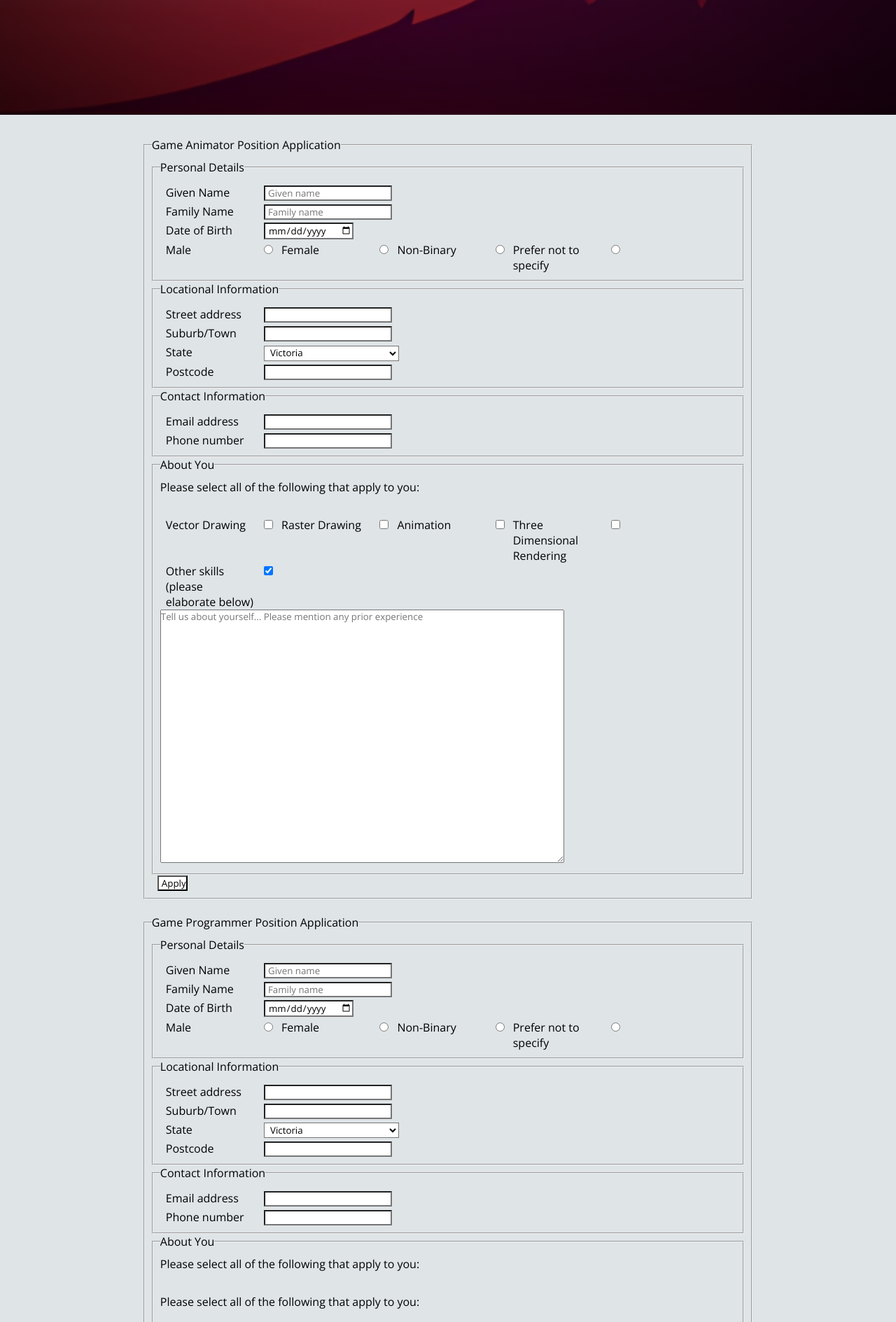
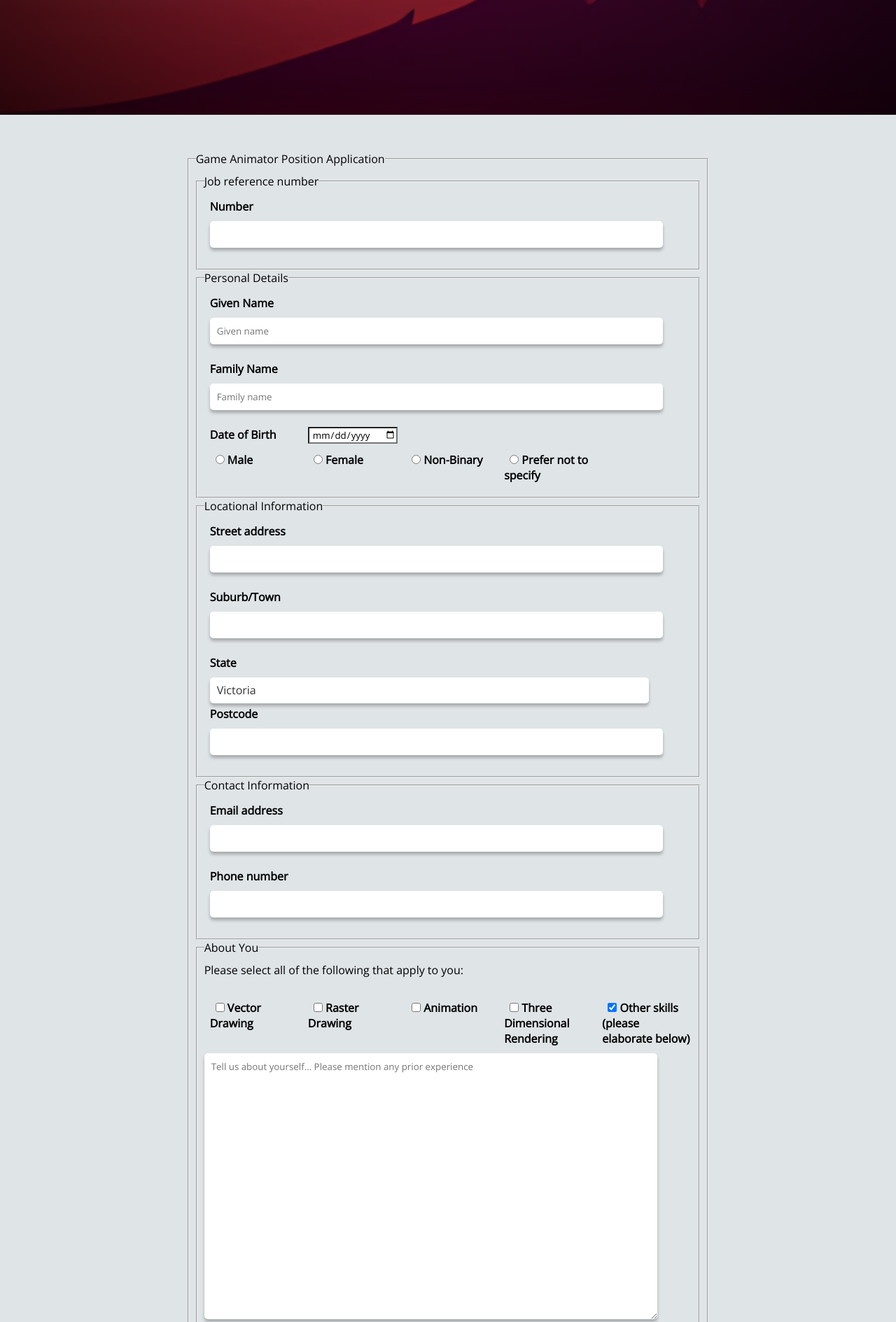
Before and after one commit to achuchuva/samurai-kamikaze-pilots, a PHP site: page /apply.html in a window 1280 px wide. Shown: the part 652-2541 px from the top of the page at 70% size. Run offline with PHP 8.4, Linux system fonts and the light colour scheme.

Commit message:
Restyling apply html

```diff
--- a/apply.html
+++ b/apply.html
@@ -61,36 +61,51 @@
                     <legend>Game Animator Position Application</legend>
                     <!-- reference number 5 alphanum-->
                     <fieldset>
+                        <legend>Job reference number</legend>
+                        <section class="form-section">
+                            <label for="reference-number">Number</label>
+                            <input type="number" name="reference-number" id="reference-number" pattern[0-9]{5} required>
+                        </section>
+                    </fieldset>
+                    <fieldset>
                         <!-- personal info -->
                         <legend>Personal Details</legend>
                         <!-- First text r -->
-                        <section class="formSection">
+                        <section class="form-section">
                             <label for="givenName">Given Name</label>
-                            <input name="givenName" id="givenName" type="text" placeholder="Given name" required="required">
+                            <input name="givenName" id="givenName" type="text" placeholder="Given name" required>
                         </section>
                         <!-- Last text r -->
-                        <section class="formSection">
+                        <section class="form-section">
                             <label for="familyName">Family Name</label>
-                            <input name="familyName" id="familyName" type="text" placeholder="Family name" required="required">
+                            <input name="familyName" id="familyName" type="text" placeholder="Family name" required>
                             <br>
                         </section>
                         <!-- DOB date r -->
                         <!-- Add DOB validation? for reference -> https://developer.mozilla.org/en-US/docs/Web/HTML/Element/input/date -->
-                        <section class="formSection">
+                        <section class="form-section">
                             <label for="birthdate">Date of Birth</label>
-                            <input name="birthdate" id="birthdate" type="date" required="required">
+                            <input name="birthdate" id="birthdate" type="date" required>
                             <br>
                         </section>
                         <!-- gender radio r -->
-                        <section class="formSection">
-                            <label for="male" class="gender">Male</label>
-                            <input type="radio" name="gender" id="male" value="Male" required="required">
-                            <label for="female" class="gender">Female</label>
+                        <section class="form-section">
+                            <label for="male" class="gender">
+                                <input type="radio" name="gender" id="male" value="Male" required>
+                                Male
+                            </label>
+                            <label for="female" class="gender">
                                 <input type="radio" name="gender" id="female" value="Female">
-                            <label for="nonbinary" class="gender">Non-Binary</label>
+                                Female
+                            </label>
+                            <label for="nonbinary" class="gender">
                                 <input type="radio" name="gender" id="nonbinary" value="Non-Binary">
-                            <label for="other" class="gender">Prefer not to specify</label>
+                                Non-Binary
+                            </label>
+                            <label for="other" class="gender">
                                 <input type="radio" name="gender" id="other" value="Other">
+                                Prefer not to specify
+                            </label>
                             <br>
                         </section>
                     </fieldset>
@@ -98,21 +113,21 @@
                         <legend>Locational Information</legend>
                         <!-- address info -->
                         <!-- street address text r -->
-                        <section class="formSection">
+                        <section class="form-section">
                             <label for="street">Street address</label>
-                            <input type="text" name="street" id="street" required="required">
+                            <input type="text" name="street" id="street" required>
                             <br>
                         </section>
                         <!-- suburb/town text r -->
-                        <section class="formSection">
+                        <section class="form-section">
                             <label for="suburb">Suburb/Town</label>
-                            <input type="text" name="suburb" id="suburb" required="required">
+                            <input type="text" name="suburb" id="suburb" required>
                             <br>
                         </section>
                         <!-- state dropdown r -->
-                        <section class="formSection">
+                        <section class="form-section">
                             <label for="state">State</label>
-                            <select id="state" name="state" required="required">
+                            <select id="state" name="state" required>
                                 <option value="vic">Victoria</option>
                                 <option value="nsw">New South Whales</option>
                                 <option value="tas">Tasmania</option>
@@ -124,24 +139,24 @@
                             <br>
                         </section>
                         <!-- postcode number r -->
-                        <section class="formSection">
+                        <section class="form-section">
                             <label for="postcode">Postcode</label>
-                            <input type="number" name="postcode" id="postcode" pattern[0-9]{4} required="required">
+                            <input type="number" name="postcode" id="postcode" pattern[0-9]{4} required>
                         </section>
                     </fieldset>
                     <fieldset>
                         <legend>Contact Information</legend>
                         <!-- contact info -->
                         <!-- email addess email r -->
-                        <section class="formSection">
+                        <section class="form-section">
                             <label for="email">Email address</label>
-                            <input type="email" name="email" id="email" required="required">
+                            <input type="email" name="email" id="email" required>
                             <br>
                         </section>
                         <!-- phone number r -->
-                        <section class="formSection">
+                        <section class="form-section">
                             <label for="phoneNum">Phone number</label>
-                            <input type="text" name="phoneNum" id="phoneNum" pattern[0-9] required="required">
+                            <input type="text" name="phoneNum" id="phoneNum" pattern[0-9] required>
                         </section>
                     </fieldset>
                     <fieldset>
@@ -150,19 +165,28 @@
                         <p>Please select all of the following that apply to you:</p>
                         <br>
                         <!-- checkbox inputs checkbox r -->
-                        <label for="vector">Vector Drawing</label>
+                        <label for="vector">
                             <input type="checkbox" name="skills" id="vector">
-                        <label for="raster">Raster Drawing</label>
+                            Vector Drawing
+                        </label>
+                        <label for="raster">
                             <input type="checkbox" name="skills" id="raster">
-                        <label for="animation">Animation</label>
+                            Raster Drawing
+                        </label>
+                        <label for="animation">
                             <input type="checkbox" name="skills" id="animation">
-                        <label for="render">Three Dimensional Rendering</label>
+                            Animation
+                        </label>
+                        <label for="render">
                             <input type="checkbox" name="skills" id="render">
+                            Three Dimensional Rendering
+                        </label>
 
                         <!-- other skills checkbox -->
-                        <br>
-                        <label for="otherskills">Other skills (please elaborate below)</label>
+                        <label for="otherskills">
                             <input type="checkbox" name="skills" id="otherskills" checked>
+                            Other skills (please elaborate below)
+                        </label>
                         <!-- other skills textarea -->
                         <br>
                         <textarea rows="20" cols="70" name="skillsText"
@@ -183,36 +207,51 @@
                     <legend>Game Programmer Position Application</legend>
                     <!-- reference number 5 alphanum-->
                     <fieldset>
+                        <legend>Job reference number</legend>
+                        <section class="form-section">
+                            <label for="reference-number">Number</label>
+                            <input type="number" name="reference-number" id="reference-number" pattern[0-9]{5} required>
+                        </section>
+                    </fieldset>
+                    <fieldset>
                         <!-- personal info -->
                         <legend>Personal Details</legend>
                         <!-- First text r -->
-                        <section class="formSection">
+                        <section class="form-section">
                             <label for="givenName">Given Name</label>
-                            <input name="givenName" id="givenName" type="text" placeholder="Given name" required="required">
+                            <input name="givenName" id="givenName" type="text" placeholder="Given name" required>
                         </section>
                         <!-- Last text r -->
-                        <section class="formSection">
+                        <section class="form-section">
                             <label for="familyName">Family Name</label>
-                            <input name="familyName" id="familyName" type="text" placeholder="Family name" required="required">
+                            <input name="familyName" id="familyName" type="text" placeholder="Family name" required>
                             <br>
                         </section>
                         <!-- DOB date r -->
                         <!-- Add DOB validation? for reference -> https://developer.mozilla.org/en-US/docs/Web/HTML/Element/input/date -->
-                        <section class="formSection">
+                        <section class="form-section">
                             <label for="birthdate">Date of Birth</label>
-                            <input name="birthdate" id="birthdate" type="date" required="required">
+                            <input name="birthdate" id="birthdate" type="date" required>
                             <br>
                         </section>
                         <!-- gender radio r -->
-                        <section class="formSection">
-                            <label for="male" class="gender">Male</label>
-                            <input type="radio" name="gender" id="male" value="Male" required="required">
-                            <label for="female" class="gender">Female</label>
+                        <section class="form-section">
+                            <label for="male" class="gender">
+                                <input type="radio" name="gender" id="male" value="Male" required>
+                                Male
+                            </label>
+                            <label for="female" class="gender">
                                 <input type="radio" name="gender" id="female" value="Female">
-                            <label for="nonbinary" class="gender">Non-Binary</label>
+                                Female
+                            </label>
+                            <label for="nonbinary" class="gender">
                                 <input type="radio" name="gender" id="nonbinary" value="Non-Binary">
-                            <label for="other" class="gender">Prefer not to specify</label>
+                                Non-Binary
+                            </label>
+                            <label for="other" class="gender">
                                 <input type="radio" name="gender" id="other" value="Other">
+                                Prefer not to specify
+                            </label>
                             <br>
                         </section>
                     </fieldset>
@@ -220,21 +259,21 @@
                         <legend>Locational Information</legend>
                         <!-- address info -->
                         <!-- street address text r -->
-                        <section class="formSection">
+                        <section class="form-section">
                             <label for="street">Street address</label>
-                            <input type="text" name="street" id="street" required="required">
+                            <input type="text" name="street" id="street" required>
                             <br>
                         </section>
                         <!-- suburb/town text r -->
-                        <section class="formSection">
+                        <section class="form-section">
                             <label for="suburb">Suburb/Town</label>
-                            <input type="text" name="suburb" id="suburb" required="required">
+                            <input type="text" name="suburb" id="suburb" required>
                             <br>
                         </section>
                         <!-- state dropdown r -->
-                        <section class="formSection">
+                        <section class="form-section">
                             <label for="state">State</label>
-                            <select id="state" name="state" required="required">
+                            <select id="state" name="state" required>
                                 <option value="vic">Victoria</option>
                                 <option value="nsw">New South Whales</option>
                                 <option value="tas">Tasmania</option>
@@ -246,24 +285,24 @@
                             <br>
                         </section>
                         <!-- postcode number r -->
-                        <section class="formSection">
+                        <section class="form-section">
                             <label for="postcode">Postcode</label>
-                            <input type="number" name="postcode" id="postcode" pattern[0-9]{4} required="required">
+                            <input type="number" name="postcode" id="postcode" pattern[0-9]{4} required>
                         </section>
                     </fieldset>
                     <fieldset>
                         <legend>Contact Information</legend>
                         <!-- contact info -->
                         <!-- email addess email r -->
-                        <section class="formSection">
+                        <section class="form-section">
                             <label for="email">Email address</label>
-                            <input type="email" name="email" id="email" required="required">
+                            <input type="email" name="email" id="email" required>
                             <br>
                         </section>
                         <!-- phone number r -->
-                        <section class="formSection">
+                        <section class="form-section">
                             <label for="phoneNum">Phone number</label>
-                            <input type="text" name="phoneNum" id="phoneNum" pattern[0-9] required="required">
+                            <input type="text" name="phoneNum" id="phoneNum" pattern[0-9] required>
                         </section>
                     </fieldset>
                     <fieldset>
@@ -271,22 +310,29 @@
                         <!-- skills info -->
                         <p>Please select all of the following that apply to you:</p>
                         <br>
-                        <p>Please select all of the following that apply to you:</p>
-                        <br>
                         <!-- checkbox inputs checkbox r -->
-                        <label for="python">Python</label>
+                        <label for="python">
                             <input type="checkbox" name="skills" id="python">
-                        <label for="javascript">JavaScript</label>
+                            Python
+                        </label>
+                        <label for="javascript">
                             <input type="checkbox" name="skills" id="javascript">
-                        <label for="C#">C#</label>
+                            JavaScript
+                        </label>
+                        <label for="C#">
                             <input type="checkbox" name="skills" id="C#">
-                        <label for="unity">Unity</label>
+                            C#
+                        </label>
+                        <label for="unity">
                             <input type="checkbox" name="skills" id="unity">
+                            Unity
+                        </label>
 
                         <!-- other skills checkbox -->
-                        <br>
-                        <label for="otherskills">Other skills (please elaborate below)</label>
+                        <label for="otherskills">
                             <input type="checkbox" name="skills" id="otherskills" checked>
+                            Other skills (please elaborate below)
+                        </label>
                         <!-- other skills textarea -->
                         <br>
                         <textarea rows="20" cols="70" name="skillsText"
--- a/styles/style.css
+++ b/styles/style.css
@@ -1,5 +1,7 @@
 /*import open sans font from google fonts*/
 @import url('https://fonts.googleapis.com/css?family=Open+Sans&display=swap');
+
+/* Applying global styling */
 
 * {
   margin: 0px;
@@ -7,6 +9,8 @@
   font-family: Open Sans;
   scroll-behavior: smooth;
 }
+
+/* Nav styling */
 
 nav {
   text-align: center;
@@ -39,7 +43,8 @@ nav {
 }
 
 /* By defualt hide the checkbox for the collapsible menu */
-    .navbar-button, #navbar-checkbox {
+.navbar-button,
+#navbar-checkbox {
   display: none;
 }
 
@@ -49,7 +54,7 @@ nav {
 #primary {
   width: 100%;
   /* background created by https://www.craiyon.com/ */
-    background: radial-gradient(transparent, rgba(0,0,0,0.8)), url(images/background.png);
+  background: radial-gradient(transparent, rgba(0, 0, 0, 0.8)), url(images/background.png);
   background-position: center;
   background-size: cover;
   background-attachment: fixed;
@@ -89,7 +94,7 @@ nav {
   color: #DFE4E7;
 }
 
-    #primary nav button  {
+#primary nav button {
   display: none;
 }
 
@@ -101,6 +106,8 @@ nav {
 #primary hr {
   border-color: #DFE4E7;
 }
+
+/* Aside section */
 
 aside {
   float: right;
@@ -153,6 +160,7 @@ aside {
 }
 
 /* Index specific content */
+
 .index-content {
   display: flex;
   padding: 0 5vw 0 5vw;
@@ -167,7 +175,7 @@ aside {
 }
 
 
-/*Content*/
+/* Content (seen in primary) */
 
 .content {
   margin: 4vh 16vw 0 16vw;
@@ -203,6 +211,8 @@ dd a:hover {
   font-weight: bold;
 }
 
+/* Floating group photo to the right */
+
 .about-info figure {
   width: 600px;
   float: right;
@@ -210,14 +220,14 @@ dd a:hover {
 }
 
 
-/*Lists*/
+/* Lists */
 
 ul {
   margin-left: 20px;
 }
 
 
-/*Flexboxes*/
+/* Flexboxes for about page */
 
 .flex-container {
   display: flex;
@@ -255,9 +265,18 @@ ul {
 }
 
 
-/*Forms*/
+/* Forms for apply page */
 
-.formSection {
+#secondary form {
+  display: flex;
+  flex-direction: column;
+  align-items: center;
+  margin: 0 auto;
+  padding: 20px;
+  border-radius: 10px;
+}
+
+.form-section {
   margin-top: 4px;
 }
 
@@ -266,10 +285,12 @@ ul {
 }
 
 #secondary label {
+  margin-bottom: 10px;
   margin-left: 8px;
   width: 128px;
   display: inline-block;
   vertical-align: top;
+  font-weight: bold;
 }
 
 #secondary input {
@@ -278,19 +299,55 @@ ul {
   margin-left: 8px;
 }
 
+#secondary input[type="text"],
+#secondary input[type="number"],
+#secondary input[type="email"],
+#secondary textarea {
+  width: 90%;
+  padding: 10px;
+  margin-bottom: 20px;
+  border-radius: 5px;
+  border: none;
+  box-shadow: 0px 4px 4px rgba(0, 0, 0, 0.25);
+}
+
+#secondary input[type="submit"] {
+  margin-top: 10px;
+  padding: 10px 20px;
+  border-radius: 5px;
+  border: none;
+  color: #fff;
+  background-color: #007bff;
+  font-weight: bold;
+  cursor: pointer;
+  transition: all 0.3s ease-in-out;
+}
+
+#secondary input[type="submit"]:hover {
+  background-color: #0062cc;
+  box-shadow: 0px 6px 6px rgba(0, 0, 0, 0.25);
+  transform: translateY(-2px);
+}
+
 #secondary select {
   background-color: #FFFFFF;
   padding-left: 4px;
   margin-left: 8px;
   margin-left: 8px;
-}
-
-.gender {
-    width: auto;
+  width: 90%;
+  padding: 10px;
+  border-radius: 5px;
+  border: none;
+  box-shadow: 0px 4px 4px rgba(0, 0, 0, 0.25);
+  appearance: none;
+  font-size: 16px;
+  color: #333;
+  appearance: none;
+  cursor: pointer;
 }
 
 
-/*Figures*/
+/* Figures */
 
 figure {
   text-align: center;
@@ -304,21 +361,19 @@ figure {
 }
 
 
-/* Timetable container */
+/* Timetable */
 .timetable {
   display: flex;
   flex-direction: column;
   font-size: 12px;
 }
 
-/* Timetable heading */
 .timetable th {
   padding: 10px;
   width: calc(68vw/6);
   font-size: 1.4em;
 }
 
-/* Timetable row */
 .timetable tr {
   display: flex;
   flex-direction: row;
@@ -328,7 +383,6 @@ figure {
   padding: 10px 0;
 }
 
-/* Timetable cell */
 .timetable td {
   flex: 1;
   text-align: center;
@@ -336,7 +390,7 @@ figure {
   margin: 10px;
 }
 
-/* Different styling based on subject */
+/* Different colour styling based on subject */
 .timetable .cos {
   background-color: lightskyblue;
   border-radius: 10px;
@@ -368,14 +422,12 @@ footer {
   text-align: center;
 }
 
-/* Footer content */
 footer p {
   font-size: 14px;
   color: #666;
   margin: 0;
 }
 
-/* Footer links */
 footer a {
   color: #333;
   text-decoration: none;
```
Lines whose indentation alone changed are shown as unchanged.
